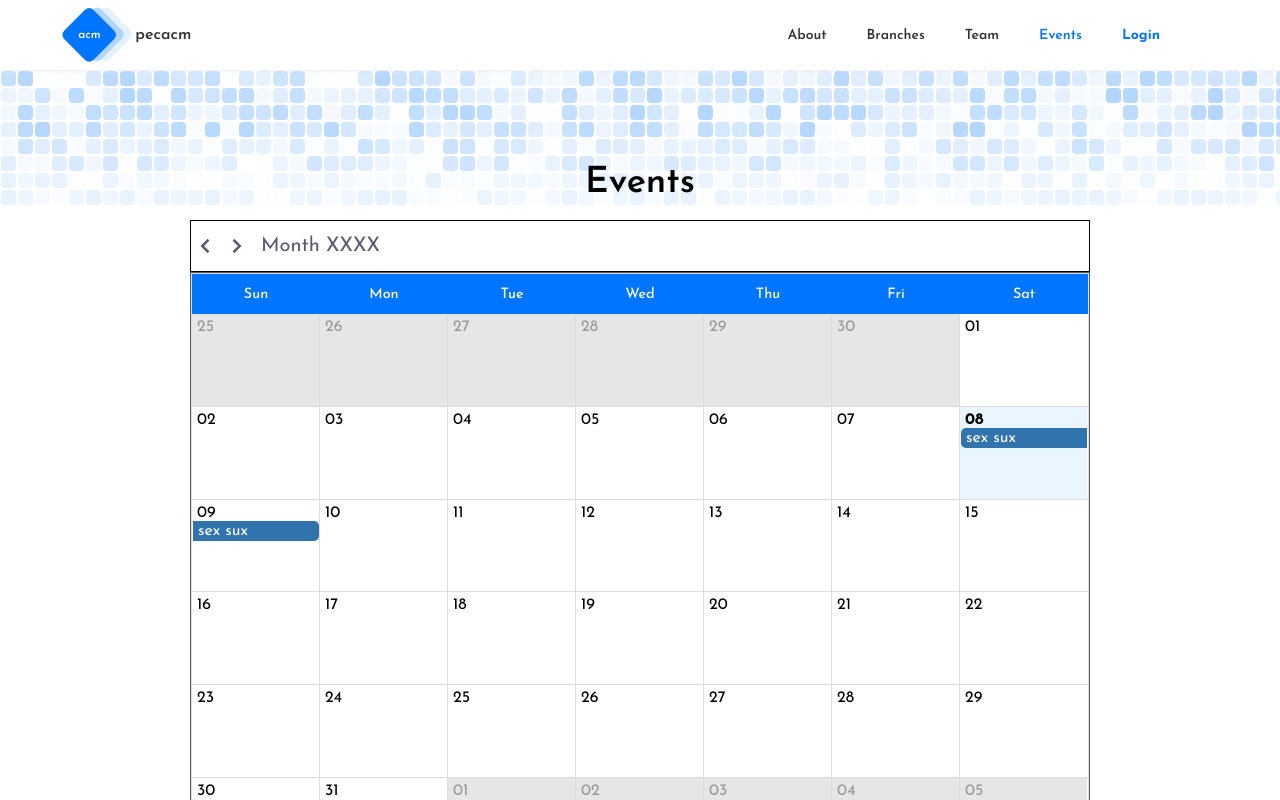
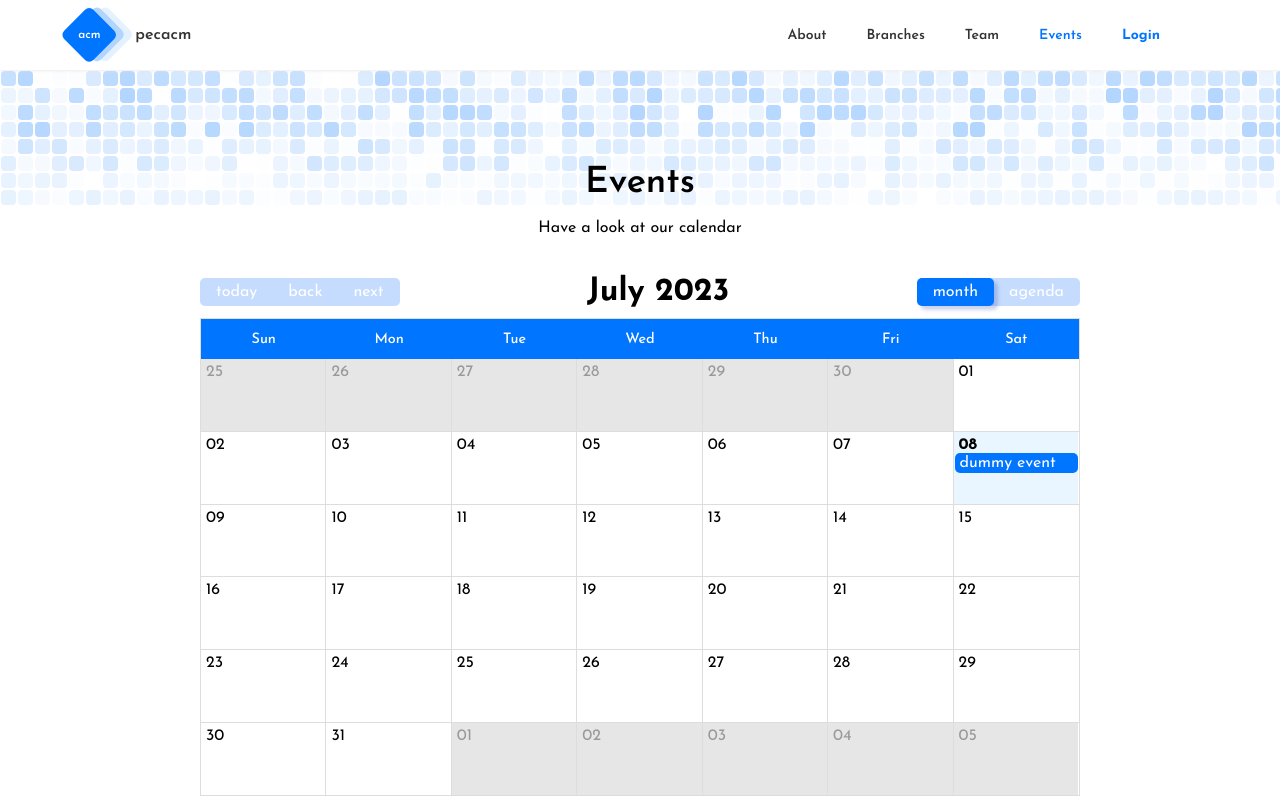
Before and after one commit to PEC-CSS/website, a Next.js app: page /events in a window 1280 px wide. Shown: the top 800 px of the page. Built offline with nearby package versions, Linux system fonts and the light colour scheme.

Commit message:
event with dummy data

```diff
--- a/pages/events.tsx
+++ b/pages/events.tsx
@@ -7,16 +7,13 @@ const localizer = momentLocalizer(moment);
 
 import styles from "../styles/pages/events.module.scss";
 import "react-big-calendar/lib/css/react-big-calendar.css"; // calendar css
-import { BiChevronLeft, BiChevronRight } from "react-icons/bi";
-
-type NavigateAction = "PREV" | "NEXT" | "TODAY" | "DATE";
 
 function Events() {
     const [listedEvents, setListedEvents] = useState<Event[] | undefined>([
         {
-            start: moment().toDate(),
-            end: moment().add(17, "hours").toDate(),
-            title: "sex sux",
+            start: moment().add(2, "h").toDate(),
+            end: moment().add(2, "hours").toDate(),
+            title: "dummy event",
             resource: "huehheuuheu",
         },
     ]);
@@ -26,14 +23,7 @@ function Events() {
     return (
         <PageLayout title="Events | ACM at PEC" heading="Events">
             <div className={styles.events}>
-                <div className={styles.toolbar}>
-                    <div className={styles.left}>
-                        <BiChevronLeft className={styles.icon} />
-                        <BiChevronRight className={styles.icon} />
-                        <p>Month XXXX</p>
-                    </div>
-                    <div className={styles.right}>{/* MUI button grp */}</div>
-                </div>
+                <p>Have a look at our calendar</p>
                 <div className={styles.calendarWrapper}>
                     <Calendar
                         localizer={localizer}
@@ -49,11 +39,12 @@ function Events() {
                         }
                         views={{
                             month: true,
-                            week: true,
-                            day: true,
+                            week: false,
+                            day: false,
+                            agenda: true,
                         }}
+
                         dayLayoutAlgorithm={"no-overlap"}
-                        toolbar={false}
                     />
                 </div>
             </div>
--- a/styles/components/event-calendar.scss
+++ b/styles/components/event-calendar.scss
@@ -14,7 +14,31 @@
 
 .rbc-toolbar {
     .rbc-btn-group {
-        background: #000;
+        background: #c5dcfe;
+        border-radius: 5px;
+
+        > button {
+            border: 0 !important;
+            color: white !important;
+            font-weight: 400;
+            text-transform: lowercase;
+
+            &:hover {
+                color: black !important;
+                cursor: pointer;
+            }
+
+            &.rbc-active {
+                background-color: $acm-primary !important;
+                border-radius: 5px !important;
+                box-shadow: 3.85962px 3.85962px 3.85962px
+                    rgba(50, 73, 181, 0.25) !important;
+            }
+        }
+    }
+    .rbc-toolbar-label {
+        font-size: 2rem;
+        font-weight: bold;
     }
 }
 
@@ -23,3 +47,25 @@
     padding-left: 5px !important;
     padding-top: 5px !important;
 }
+
+.rbc-event {
+    background-color: $acm-primary !important;
+    border-radius: 5px !important;
+}
+
+.rbc-agenda-date-cell {
+    background-color: white !important;
+}
+
+.rbc-agenda-time-cell,
+.rbc-agenda-event-cell {
+    color: black;
+}
+
+.rbc-agenda-table thead {
+    display: none;
+}
+
+.rbc-month-header {
+    border-radius: 20px;
+}
--- a/styles/pages/events.module.scss
+++ b/styles/pages/events.module.scss
@@ -9,40 +9,18 @@ $max-width-calendar: 900px;
     justify-content: center;
 
     .calendarWrapper {
-        border: 1px solid rgb(92, 92, 92);
+        // border: 1px solid rgb(92, 92, 92);
         height: 600px;
         width: $width-calendar;
         max-width: 900px;
         display: flex;
         align-items: center;
         justify-content: center;
+        padding: 40px 10px;
     }
     .calendar {
         height: 100%;
         width: 100%;
-    }
-
-    .toolbar {
-        display: flex;
-        justify-content: space-between;
-        align-items: center;
-        width: $width-calendar;
-        max-width: $max-width-calendar;
-        padding: 10px 0;
-        border: 1px solid black;
-
-        .left {
-            display: flex;
-            align-items: center;
-            font-size: 20px;
-            color: #5E5873;
-            .icon {
-                font-size: 30px;
-                cursor: pointer;
-            }
-            p {
-                margin: 0 10px;
-            }
-        }
+        border-radius: 20px;
     }
 }
```
